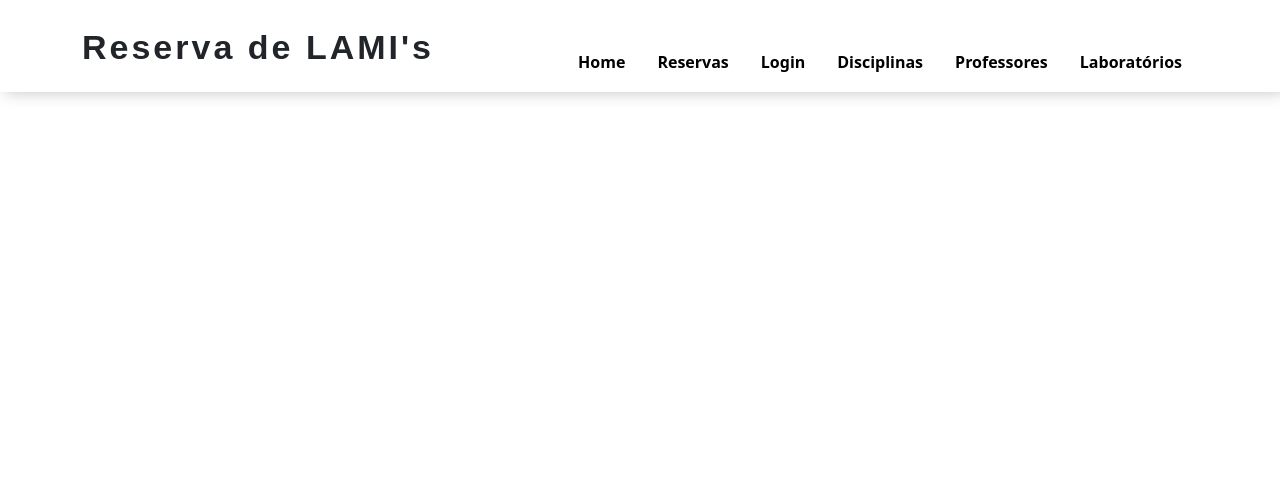
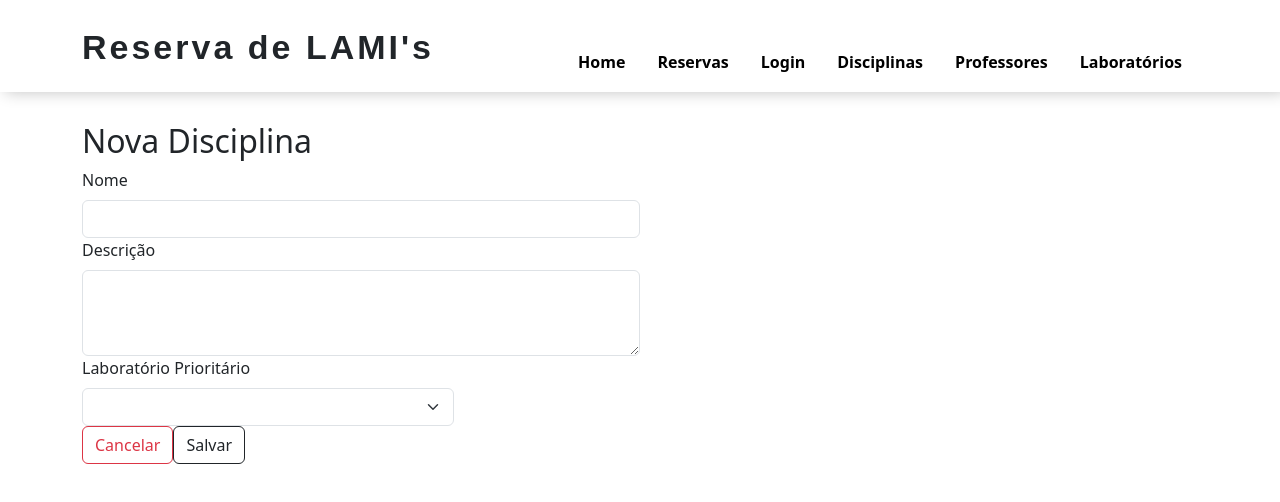
Before and after one commit to virissimo/lami-reservation-frontend, an Angular app: page /new-discipline in a window 1280 px wide. Before the commit this address led to /. Shown: the top 502 px of the page. Built offline with nearby package versions, Linux system fonts and the light colour scheme.

Commit message:
CRUD de disciplina, faltando edição.

```diff
--- a/package.json
+++ b/package.json
@@ -4,7 +4,7 @@
   "private": true,
   "scripts": {
     "ng": "ng",
-    "start": "ng serve",
+    "start": "ng serve --proxy-config src/proxy.conf.json",
     "build": "ng build",
     "test": "ng test",
     "lint": "ng lint",
--- a/src/app/app-routing.module.ts
+++ b/src/app/app-routing.module.ts
@@ -2,11 +2,13 @@ import { NgModule } from '@angular/core';
 import { RouterModule, Routes } from '@angular/router';
 import { DashboardComponent } from './dashboard/dashboard.component';
 import { DisciplineComponent } from './discipline/discipline.component';
+import { NewDisciplineComponent } from './discipline/new-discipline/new-discipline.component';
 
 const routes: Routes = [
   { path: '', redirectTo: '/dashboard', pathMatch: 'full' },
   { path: 'dashboard', component: DashboardComponent },
   { path: 'discipline', component: DisciplineComponent },
+  { path: 'new-discipline', component: NewDisciplineComponent },
 ];
 
 @NgModule({
--- a/src/app/app.component.css
+++ b/src/app/app.component.css
@@ -4,6 +4,7 @@
   height: 72px;
   transition: all 0.5s;
 }
+
 #header {
   padding: 30px 0;
   height: 92px;
@@ -16,6 +17,7 @@
   box-shadow: 5px 0px 15px #c3c3c3;
   margin-bottom: 30px;
 }
+
 #header #logo h1 {
   font-size: 34px;
   margin: 0;
@@ -25,43 +27,53 @@
   font-weight: 700;
   letter-spacing: 3px;
 }
+
 #header #logo h1 a,
 #header #logo h1 a:hover {
   color: #000;
   padding-left: 10px;
   border-left: 4px solid #18d26e;
 }
+
 #nav-menu-container {
   float: right;
   margin: 0;
 }
-.nav-menu > li {
+
+.nav-menu>li {
   margin-left: 10px;
 }
-.nav-menu > li {
+
+.nav-menu>li {
   float: left;
 }
+
 .nav-menu li {
   position: relative;
   white-space: nowrap;
 }
+
 .nav-menu,
 .nav-menu * {
   margin: 0;
   padding: 0;
   list-style: none;
 }
-.header-scrolled .nav-menu li:hover > a,
-.header-scrolled .nav-menu > .menu-active > a {
+
+.header-scrolled .nav-menu li:hover>a,
+.header-scrolled .nav-menu>.menu-active>a {
   color: #18d26e;
 }
+
 .header-scrolled .nav-menu a {
   color: black;
 }
-.nav-menu li:hover > a,
-.nav-menu > .menu-active > a {
+
+.nav-menu li:hover>a,
+.nav-menu>.menu-active>a {
   color: #18d26e;
 }
+
 .nav-menu a {
   padding: 0 8px 10px 8px;
   text-decoration: none;
@@ -73,9 +85,11 @@
   text-transform: uppercase;
   outline: none;
 }
+
 #mobile-nav-toggle {
   display: inline;
 }
+
 #mobile-nav-toggle {
   position: fixed;
   right: 0;
@@ -90,6 +104,7 @@
   outline: none;
   cursor: pointer;
 }
+
 #mobile-body-overly {
   width: 100%;
   height: 100%;
@@ -100,9 +115,11 @@
   background: rgba(0, 0, 0, 0.7);
   display: none;
 }
+
 body.mobile-nav-active #mobile-nav {
   left: 0;
 }
+
 #mobile-nav {
   position: fixed;
   top: 0;
@@ -115,14 +132,17 @@ body.mobile-nav-active #mobile-nav {
   overflow-y: auto;
   transition: 0.4s;
 }
+
 #mobile-nav ul {
   padding: 0;
   margin: 0;
   list-style: none;
 }
+
 #mobile-nav ul li {
   position: relative;
 }
+
 #mobile-nav ul li a {
   color: #fff;
   font-size: 13px;
@@ -137,9 +157,11 @@ body.mobile-nav-active #mobile-nav {
   font-weight: 700;
   font-family: 'Montserrat', sans-serif;
 }
+
 #mobile-nav ul .menu-has-children i.fa-chevron-up {
   color: #18d26e;
 }
+
 #mobile-nav ul .menu-has-children i {
   position: absolute;
   right: 0;
@@ -148,9 +170,11 @@ body.mobile-nav-active #mobile-nav {
   cursor: pointer;
   color: #fff;
 }
+
 #mobile-nav ul .menu-item-active {
   color: #18d26e;
 }
+
 #mobile-nav ul li li {
   padding-left: 30px;
 }
@@ -177,3 +201,11 @@ body.mobile-nav-active #mobile-nav {
 .nav-link:hover {
   border-bottom: #000 2px solid;
 }
+
+.content-header {
+  margin-bottom: 20px;
+}
+
+.form-group {
+  margin-bottom: 10px;
+}
--- a/src/app/discipline/discipline.component.html
+++ b/src/app/discipline/discipline.component.html
@@ -1,8 +1,10 @@
 <div class="container">
   <div class="row">
-    <div class="col-md-6"><h2>Disciplinas</h2></div>
+    <div class="col-md-6">
+      <h2>Disciplinas</h2>
+    </div>
     <div class="col-md-6 d-grid gap-2 d-md-flex justify-content-md-end">
-      <button class="btn btn-outline-primary me-md-2 btn-lg" type="button">
+      <button class="btn btn-outline-dark me-md-2 btn-lg" type="button" routerLink="/new-discipline">
         Nova Disciplina
       </button>
     </div>
@@ -15,6 +17,7 @@
         <th scope="col">Nome</th>
         <th scope="col">Descrição</th>
         <th scope="col">Laboratório</th>
+        <th scope="col">Ações</th>
       </tr>
     </thead>
     <tbody>
@@ -23,6 +26,13 @@
         <td>{{ discipline.name }}</td>
         <td>{{ discipline.description }}</td>
         <td>{{ discipline.prioritaryLab.name }}</td>
+        <td><a href="#">
+            <i class="bi bi-pencil-square"></i>
+          </a>
+          <a (click)="delete(discipline)">
+            <i class="bi bi-trash3"></i>
+          </a>
+        </td>
       </tr>
     </tbody>
   </table>
--- a/src/app/discipline/discipline.component.ts
+++ b/src/app/discipline/discipline.component.ts
@@ -20,4 +20,9 @@ export class DisciplineComponent implements OnInit {
     this.disciplineService.getDisciplines()
     .subscribe(disciplines => this.disciplines = disciplines.slice(1, 5));
   }
+
+  delete(discipline: Discipline): void {
+    this.disciplineService.delete(discipline.id).subscribe();
+    this.getDisciplines();
+  }
 }
--- a/src/app/discipline/discipline.service.ts
+++ b/src/app/discipline/discipline.service.ts
@@ -12,7 +12,7 @@ export class DisciplineService {
     headers: new HttpHeaders({ 'Content-Type': 'application/json' }),
   };
 
-  constructor(private http: HttpClient) {}
+  constructor(private http: HttpClient) { }
 
   getDisciplines(): Observable<Discipline[]> {
     return this.http
@@ -20,12 +20,23 @@ export class DisciplineService {
       .pipe(catchError(this.handleError<Discipline[]>('getDisciplines', [])));
   }
 
+  addDiscipline(discipline: Discipline): Observable<Discipline> {
+    return this.http.post<Discipline>(this.disciplineUrl, discipline, this.httpOptions).pipe(
+      catchError(this.handleError<Discipline>('addDiscipline'))
+    );
+  }
+
+  delete(id: number): Observable<Discipline> {
+    const url = `${this.disciplineUrl}/${id}`;
+    return this.http.delete<Discipline>(url, this.httpOptions)
+      .pipe(
+        catchError(this.handleError<Discipline>('delete'))
+      );
+  }
+
   private handleError<T>(operation = 'operation', result?: T) {
     return (error: any): Observable<T> => {
-      // TODO: send the error to remote logging infrastructure
       console.error(error); // log to console instead
-
-      // Let the app keep running by returning an empty result.
       return of(result as T);
     };
   }
--- /dev/null
+++ b/src/app/discipline/new-discipline/new-discipline.component.html
@@ -0,0 +1,34 @@
+<div class="container">
+    <div class="row content-header">
+        <div class="col-md-6">
+            <h2>Nova Disciplina</h2>
+        </div>
+    </div>
+    <div class="row">
+        <form [formGroup]="addDiscipline" >
+            <div class="form-group col-md-6">
+                <label for="disciplineId" class="form-label">Nome</label>
+                <input id="disciplineName" name="disciplineName" type="text" class="form-control"
+                     required formControlName="name">
+            </div>
+            <div class="form-group col-md-6">
+                <label for="" class="form-label">Descrição</label>
+                <textarea id="" name="" cols="40" rows="3" class="form-control" formControlName="description"></textarea>
+            </div>
+            <div class="form-group col-md-4">
+                <label for="" class="form-label">Laboratório Prioritário</label>
+                <div>
+                    <select id="" name="" class="form-select" formControlName="prioritaryLab">
+                        <option *ngFor="let lab of labs" [value]="lab">{{lab.name}}</option>
+                    </select>
+                </div>
+            </div>
+            <div class="form-group">
+                <button (click)="goBack()" class="btn btn-outline-danger">Cancelar</button>
+                <button (click)="save()" type="submit" class="btn btn-outline-dark">Salvar</button>
+            </div>
+        </form>
+
+    </div>
+
+</div>
--- /dev/null
+++ b/src/app/discipline/new-discipline/new-discipline.component.ts
@@ -0,0 +1,55 @@
+import { Component, OnInit } from '@angular/core';
+import { DisciplineService } from '../discipline.service';
+import { Location } from '@angular/common';
+
+import { FormControl, FormGroup } from '@angular/forms';
+import { Discipline } from '../discipline';
+import { Laboratory } from 'src/app/laboratory/laboratory';
+
+@Component({
+  selector: 'app-dashboard',
+  templateUrl: './new-discipline.component.html',
+  styleUrls: ['./new-discipline.component.css'],
+})
+export class NewDisciplineComponent implements OnInit {
+
+  labs: Laboratory[] = []
+
+  constructor(
+    private disciplineService: DisciplineService,
+    private location: Location) { }
+
+  ngOnInit(): void {
+    this.getLabs();
+  }
+
+  goBack(): void {
+    this.location.back();
+  }
+
+  getLabs(){
+    //TODO metodo que busca laboratorios e carrega o select
+  }
+
+  addDiscipline = new FormGroup({
+    name: new FormControl(''),
+    description: new FormControl(''),
+    prioritaryLab: new FormControl({})
+  })
+
+  getNewDiscipline(){
+    return {
+      name: this.addDiscipline.value.name,
+      description: this.addDiscipline.value.description,
+      prioritaryLab: this.addDiscipline.value.prioritaryLab
+    }
+  }
+
+  save(): void {
+    console.log(this.addDiscipline.value)
+    this.disciplineService.addDiscipline(this.getNewDiscipline() as Discipline)
+      .subscribe(discipline => {
+        console.log({discipline});
+      });
+  }
+}
```
Also changed, not shown: src/app/app.module.ts (+5 -4 lines), src/app/discipline/new-discipline/new-discipline.component.css (added), 1 other file (tests, documents, lock files or other folders).
